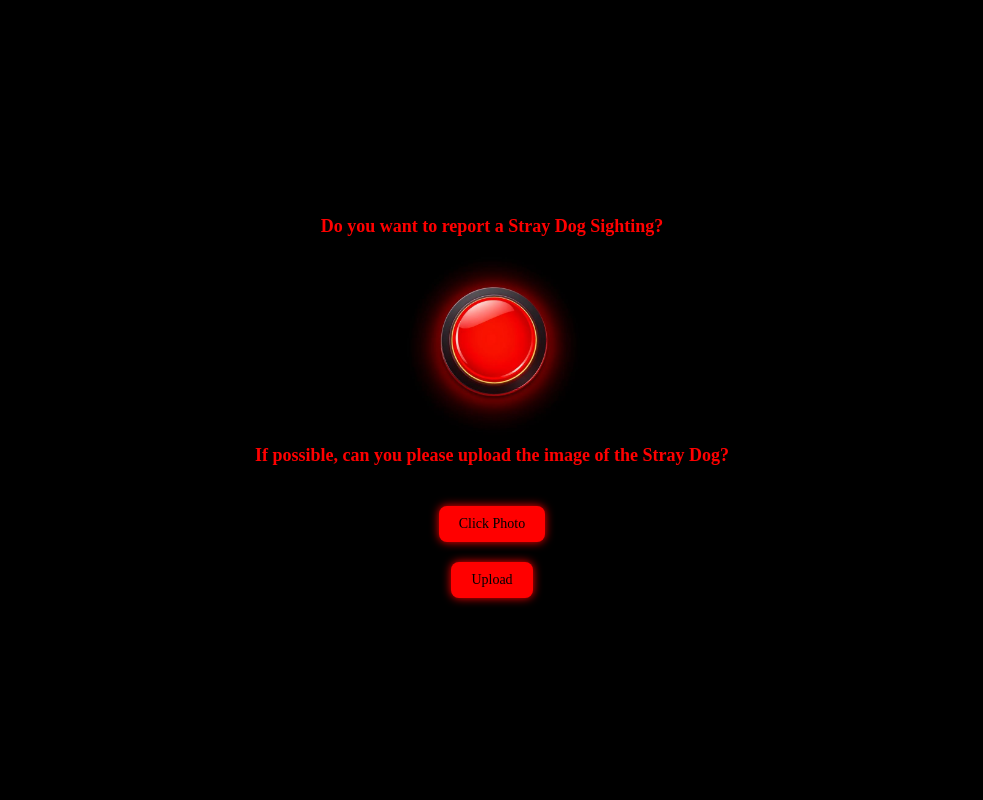
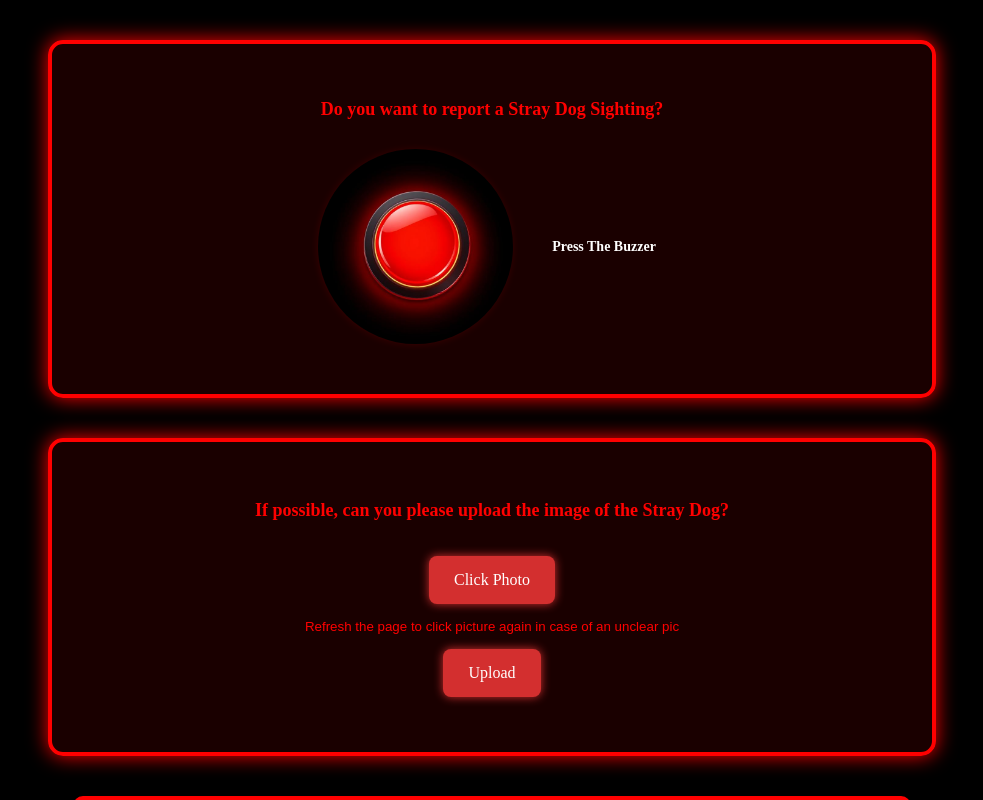
Before and after one commit to Suhana-Sulfeekker/pawpatrol, a React (Create React App) app: page /user-dashboard in a window 1280 px wide. Shown: the whole page, without its empty margins (148-1131 px from the left). Built offline with nearby package versions, Linux system fonts and the light colour scheme.

Commit message:
User DashBoard Completed

```diff
--- a/src/App.css
+++ b/src/App.css
@@ -1,19 +1,22 @@
+/* General Styling */
 body, html {
   margin: 0;
   padding: 0;
   font-family: 'Arial', sans-serif;
   height: 100%;
   background-color: #000;
+  overflow-y: auto;  /* Enable scrolling */
 }
 
 /* Landing Page Layout */
 .landing-page {
   display: flex;
   flex-direction: column;
-  height: 100vh;
+  height: auto;
   justify-content: space-between;
   color: white;
   text-align: center;
+  padding-bottom: 20px; /* Add padding at the bottom to avoid content being cut off */
 }
 
 /* Navigation Bar */
@@ -35,6 +38,7 @@ body, html {
   padding-left: 5%;
 }
 
+/* Navigation Buttons */
 .nav-buttons button {
   margin-left: 15px;
   padding: 12px 25px;
@@ -100,25 +104,56 @@ body, html {
   margin: 0;
 }
 
+/* User Dashboard */
 @import url('https://fonts.googleapis.com/css2?family=Press+Start+2P&display=swap');
 
+/* General Styling */
+body, html {
+  margin: 0;
+  padding: 0;
+  font-family: 'Arial', sans-serif;
+  height: 100%;
+  background-color: #000;
+  overflow-y: auto;
+}
+
+/* User Dashboard */
 .user-dashboard {
   background-color: black;
   color: red;
   text-align: center;
-  height: 100vh;
+  min-height: 100vh;
+  display: flex;
+  flex-direction: column;
+  align-items: center;
+  padding: 20px;
+  overflow-y: auto;
+}
+
+/* Pixel Text */
+.pixel-text {
+  font-family: 'Press Start 2P', cursive;
+  font-size: 18px;
+  margin-bottom: 20px;
+}
+
+/* Large Report Box */
+.report-box {
+  border: 4px solid red;
+  padding: 40px;
+  margin: 20px 0;
+  width: 90%;
+  max-width: 800px;
+  box-shadow: 0 0 20px red;
+  border-radius: 15px;
+  background-color: rgba(255, 0, 0, 0.1);
   display: flex;
   flex-direction: column;
   align-items: center;
   justify-content: center;
 }
 
-.pixel-text {
-  font-family: 'Press Start 2P', cursive;
-  font-size: 18px;
-  margin-bottom: 20px;
-}
-
+/* Buzzer Container */
 .buzzer-container {
   width: 150px;
   height: 150px;
@@ -128,6 +163,9 @@ body, html {
   justify-content: center;
   background-color: black;
   padding: 10px;
+  margin: 20px auto;
+  border: 2px solid red;
+  box-shadow: 0 0 15px red;
 }
 
 .buzzer {
@@ -137,27 +175,123 @@ body, html {
   border-radius: 50%;
 }
 
+.buzzer-section {
+  display: flex;
+  align-items: center;
+  justify-content: center;
+  gap: 50px; /* Increased space between buzzer and text */
+}
+
+.buzzer-text {
+  font-family: 'Press Start 2P', cursive;
+  color: white;
+  font-size: 14px;
+  font-weight: bold;
+  text-align: left;
+}
+
+
+
+/* Location Text */
+.location-text {
+  color: white;
+  font-size: 14px;
+  margin-top: 10px;
+  font-weight: bold;
+}
+
+/* Image Upload Box */
+.upload-box {
+  border: 4px solid red;
+  padding: 30px;
+  width: 90%;
+  max-width: 800px;
+  box-shadow: 0 0 20px red;
+  border-radius: 15px;
+  background-color: rgba(50, 50, 50, 0.8);
+  display: flex;
+  flex-direction: column;
+  align-items: center;
+  justify-content: center;
+}
+
+/* Capture and Upload Buttons */
 .capture-button {
-  background-color: red;
-  color: black;
+  background-color: #d32f2f;
+  color: white;
   font-family: 'Press Start 2P', cursive;
-  font-size: 14px;
-  padding: 10px 20px;
+  font-size: 16px;
+  padding: 15px 25px;
   border: none;
   cursor: pointer;
-  margin-top: 20px;
+  margin: 15px;
   border-radius: 8px;
+  box-shadow: 0 0 10px #d32f2f;
+  display: block;
+  transition: 0.3s ease-in-out;
+}
+
+.capture-button:hover {
+  background-color: #b71c1c;
+  box-shadow: 0 0 15px #b71c1c;
+}
+
+/* Captured Image */
+.captured-image {
+  width: 250px;
+  height: auto;
+  margin: 15px;
+  border-radius: 10px;
   box-shadow: 0 0 10px red;
 }
 
-.capture-button:hover {
-  background-color: darkred;
+/* Small Message Under Captured Image */
+.capture-message {
+  color: white;
+  font-size: 12px;
+  margin-top: -10px;
 }
 
-.captured-image {
-  width: 200px;
-  height: auto;
-  margin-top: 20px;
+/* Description Box (Fixed Size, No Resizing) */
+.description-box {
+  width: 90%;
+  max-width: 800px;
+  height: 100px;
+  padding: 15px;
+  margin: 20px 0;
+  font-size: 16px;
+  border: 4px solid red;
   border-radius: 10px;
-  box-shadow: 0 0 10px red;
+  background-color: black;
+  color: white;
+  font-family: 'Arial', sans-serif;
+  text-align: left;
+  resize: none;  /* Prevents resizing */
+  overflow-y: auto; /* Enables scrolling if text exceeds box size */
 }
+
+/* Submit Button */
+.submit-button {
+  margin-top: 30px;
+  background-color: green;
+  color: white;
+  font-family: 'Press Start 2P', cursive;
+  font-size: 18px;
+  padding: 15px 40px;
+  border: none;
+  cursor: pointer;
+  border-radius: 10px;
+  box-shadow: 0 0 10px green;
+  transition: 0.3s ease-in-out;
+}
+
+.submit-button:hover {
+  background-color: darkgreen;
+  box-shadow: 0 0 15px darkgreen;
+}
+
+.upload-success-message {
+  color: red;
+  font-size: 12px;
+  margin-top: 5px;
+}
--- a/src/UserDashboard.js
+++ b/src/UserDashboard.js
@@ -1,12 +1,107 @@
 import React, { useState } from "react";
 import buzzer from "./assets/buzzer.jpeg";
 import axios from "axios";
+import { db, auth } from "./firebase";
+import { collection, addDoc, getDocs, query, orderBy, serverTimestamp } from "firebase/firestore";
 
 function UserDashboard() {
   const [image, setImage] = useState(null);
   const [uploadedImageUrl, setUploadedImageUrl] = useState("");
+  const [uploadSuccess, setUploadSuccess] = useState(false);
+  const [userLocation, setUserLocation] = useState("");
+  const [description, setDescription] = useState("");
+  const [locationData, setLocationData] = useState({
+    latitude: null,
+    longitude: null,
+    location: "",
+  });
 
-  // Function to open the camera and capture an image
+  const handleBuzzerClick = async () => {
+    const buzzerElement = document.querySelector(".buzzer-container");
+    buzzerElement.style.transform = "scale(0.9)";
+    setTimeout(() => (buzzerElement.style.transform = "scale(1)"), 100);
+
+    if (!window.confirm("Are you sure?")) return;
+
+    getLocationAndConfirm();
+  };
+
+  const getLocationAndConfirm = async () => {
+    if (!navigator.geolocation) {
+      alert("Geolocation is not supported by your browser.");
+      return;
+    }
+
+    navigator.geolocation.getCurrentPosition(
+      async (position) => {
+        const { latitude, longitude } = position.coords;
+
+        try {
+          const response = await axios.get(
+            `https://nominatim.openstreetmap.org/reverse?format=json&lat=${latitude}&lon=${longitude}&addressdetails=1`
+          );
+          const location = response.data.display_name;
+          setUserLocation(location);
+          setLocationData({ latitude, longitude, location });
+        } catch (error) {
+          console.error("Error fetching location:", error);
+          alert("Failed to fetch location details.");
+        }
+      },
+      (error) => {
+        console.error("Geolocation error:", error);
+        alert("Failed to access location. Please enable GPS.");
+      },
+      { enableHighAccuracy: true, timeout: 5000, maximumAge: 0 }
+    );
+  };
+
+  const getNextId = async () => {
+    const sightingsRef = collection(db, "sightings");
+    const q = query(sightingsRef, orderBy("id", "desc"));
+    const snapshot = await getDocs(q);
+
+    if (!snapshot.empty) {
+      return snapshot.docs[0].data().id + 1;
+    } else {
+      return 1;
+    }
+  };
+
+  const storeSighting = async (latitude, longitude, location) => {
+    const user = auth.currentUser;
+    if (!user) {
+      alert("Please log in to report sightings.");
+      return;
+    }
+
+    const userId = user.uid;
+    const username = user.email;
+
+    try {
+      const sightingsRef = collection(db, "sightings");
+      const nextId = await getNextId();
+
+      const reportData = {
+        id: nextId,
+        imageUrl: uploadedImageUrl || "",
+        latitude,
+        longitude,
+        location,
+        description,
+        timestamp: serverTimestamp(),
+        userId,
+        username,
+      };
+
+      await addDoc(sightingsRef, reportData);
+      alert(`Report submitted successfully! Report ID: ${nextId}`);
+    } catch (error) {
+      console.error("Error storing sighting:", error);
+      alert("Failed to store report.");
+    }
+  };
+
   const handleCapture = async () => {
     try {
       const stream = await navigator.mediaDevices.getUserMedia({ video: true });
@@ -21,14 +116,13 @@ function UserDashboard() {
         const ctx = canvas.getContext("2d");
         ctx.drawImage(video, 0, 0, canvas.width, canvas.height);
         setImage(canvas.toDataURL("image/png"));
-        stream.getTracks().forEach((track) => track.stop()); // Stop camera
+        stream.getTracks().forEach((track) => track.stop());
       }, 1000);
     } catch (error) {
       console.error("Error accessing camera:", error);
     }
   };
 
-  // Function to upload image to Cloudinary
   const uploadImageToCloudinary = async () => {
     if (!image) {
       alert("Please capture an image first!");
@@ -36,50 +130,70 @@ function UserDashboard() {
     }
 
     const formData = new FormData();
-    formData.append("file", image);  // The captured image
-    formData.append("upload_preset", "PawPatrol");  // Your Cloudinary upload preset
-    formData.append("cloud_name", "dyx30ezh4");  // Your Cloudinary cloud name
+    formData.append("file", image);
+    formData.append("upload_preset", "PawPatrol");
+    formData.append("cloud_name", "dyx30ezh4");
 
     try {
       const response = await axios.post(
         "https://api.cloudinary.com/v1_1/dyx30ezh4/image/upload",
         formData
       );
-      const uploadedImageUrl = response.data.secure_url;  // URL of the uploaded image
-      setUploadedImageUrl(uploadedImageUrl);  // Set the image URL to display it
-      console.log("Image URL:", uploadedImageUrl);
+      setUploadedImageUrl(response.data.secure_url);
+      setUploadSuccess(true); // Set success message flag
     } catch (error) {
       console.error("Error uploading image:", error);
       alert("Failed to upload image");
+      setUploadSuccess(false);
     }
+  };
+
+  const handleSubmitReport = async () => {
+    if (!locationData.latitude || !locationData.longitude) {
+      alert("Location data is missing.");
+      return;
+    }
+
+    if (!description.trim()) {
+      alert("Please enter a description.");
+      return;
+    }
+
+    await storeSighting(locationData.latitude, locationData.longitude, locationData.location);
   };
 
   return (
     <div className="user-dashboard">
-      <h2 className="pixel-text">Do you want to report a Stray Dog Sighting?</h2>
-
-      <div className="buzzer-container">
-        <img src={buzzer} alt="Red Buzzer" className="buzzer" />
+      <div className="report-box">
+        <h2 className="pixel-text">Do you want to report a Stray Dog Sighting?</h2>
+        <div className="buzzer-section">
+          <div className="buzzer-container" onClick={handleBuzzerClick}>
+            <img src={buzzer} alt="Red Buzzer" className="buzzer" />
+          </div>
+          <p className="buzzer-text"><b>Press The Buzzer</b></p> {/* Bold text added */}
+        </div>
+        {userLocation && <p className="location-text">{userLocation}</p>}
       </div>
 
-      <h3 className="pixel-text">If possible, can you please upload the image of the Stray Dog?</h3>
+      <div className="report-box">
+        <h3 className="pixel-text">If possible, can you please upload the image of the Stray Dog?</h3>
+        <button className="capture-button" onClick={handleCapture}>Click Photo</button>
+        {image && <img src={image} alt="Captured" className="captured-image" />}
+        <small>Refresh the page to click picture again in case of an unclear pic</small>
+        <button className="capture-button" onClick={uploadImageToCloudinary}>Upload</button>
+        {uploadSuccess && <p className="upload-success-message">Image successfully uploaded!</p>}
+      </div>
 
-      <button className="capture-button" onClick={handleCapture}>
-        Click Photo
+      <textarea
+        className="description-box"
+        placeholder="Enter a description..."
+        value={description}
+        onChange={(e) => setDescription(e.target.value)}
+      ></textarea>
+
+      <button className="submit-button" onClick={handleSubmitReport}>
+        Submit Report
       </button>
-
-      {image && <img src={image} alt="Captured" className="captured-image" />}
-
-      <button className="capture-button" onClick={uploadImageToCloudinary}>
-        Upload
-      </button>
-
-      {uploadedImageUrl && (
-        <div>
-          <h4>Uploaded Image URL:</h4>
-          <p>{uploadedImageUrl}</p> {/* Display URL as text */}
-        </div>
-      )}
     </div>
   );
 }
```
